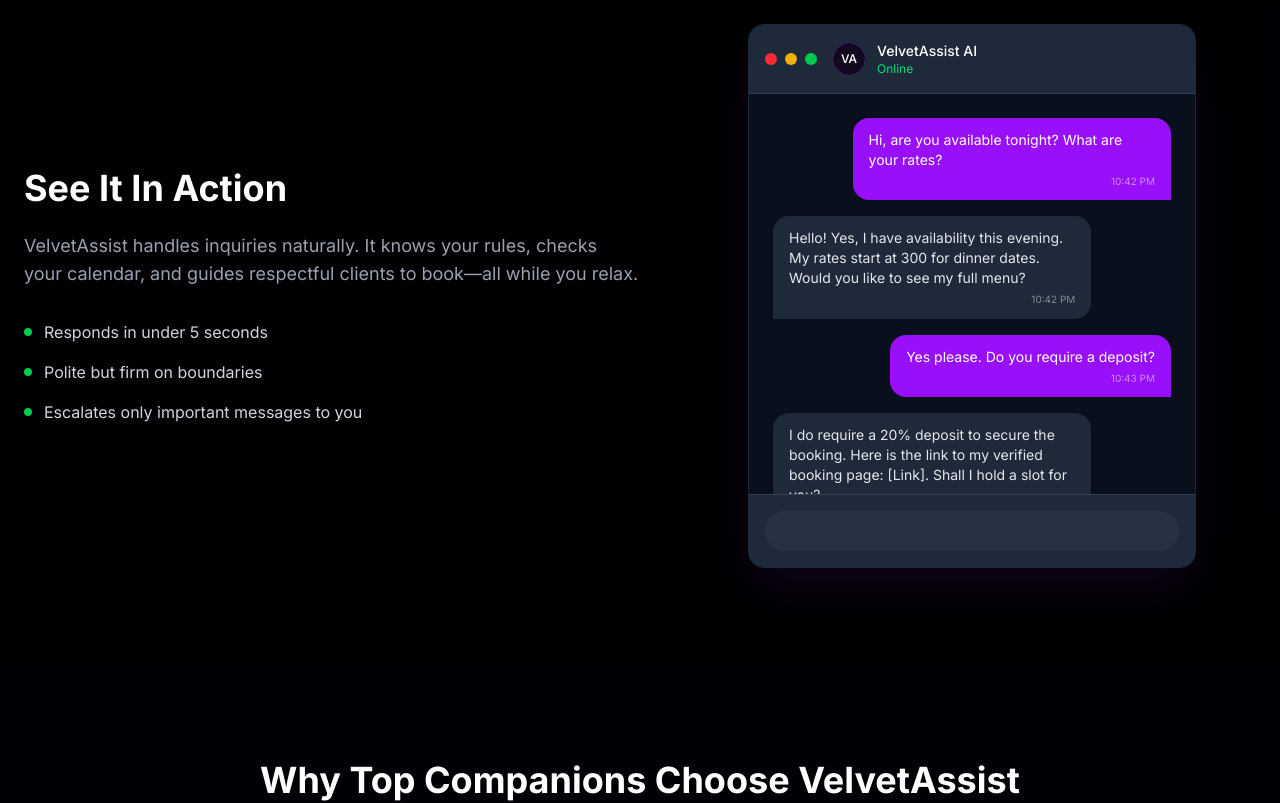
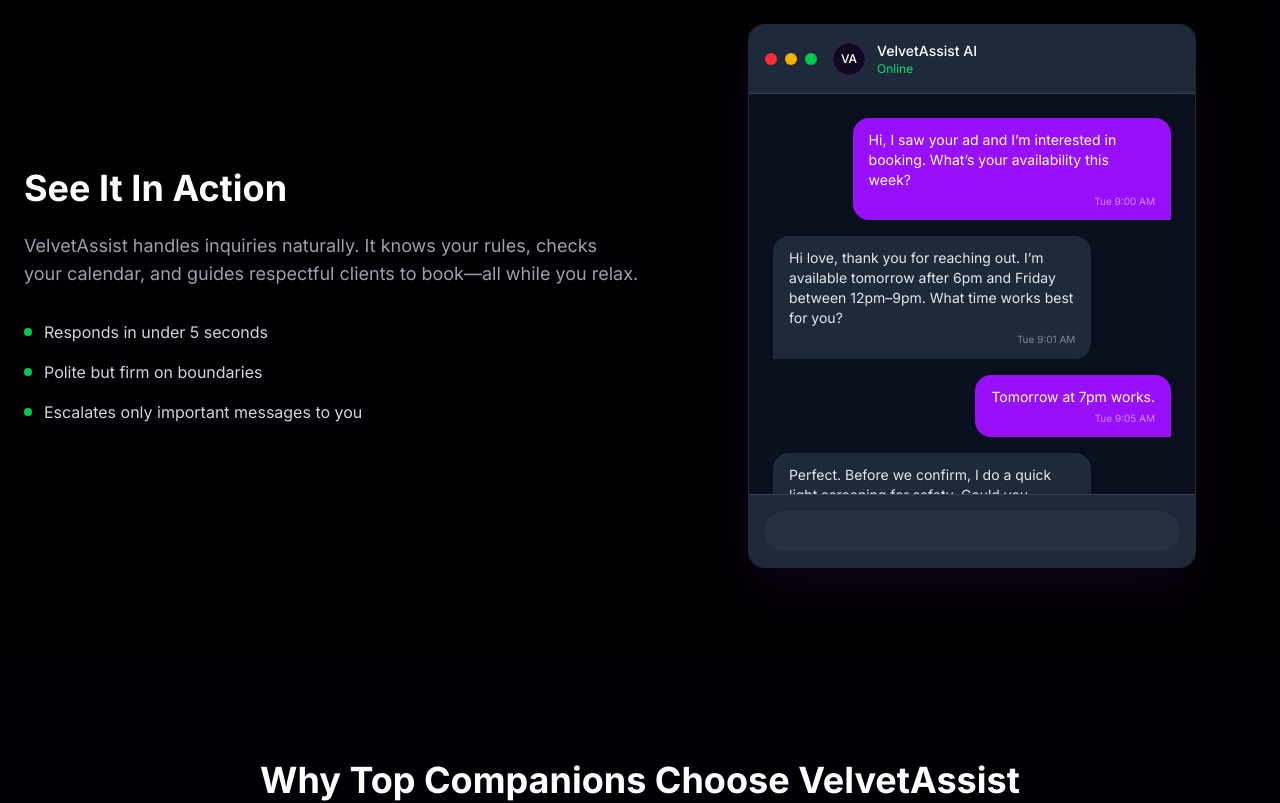
Before and after one commit to ElijahMsheliza/VelvetAssist, a Next.js app: page / in a window 1280 px wide. Shown: the part 2280-3083 px from the top of the page. Built offline with nearby package versions, Linux system fonts and the light colour scheme; a web font is replaced by a local one.

Commit message:
Content: Update demo chat with realistic flow

```diff
--- a/components/DemoChat.tsx
+++ b/components/DemoChat.tsx
@@ -22,23 +22,78 @@
 const messages = [
     {
         role: "user",
-        content: "Hi, are you available tonight? What are your rates?",
-        time: "10:42 PM"
+        content: "Hi, I saw your ad and I’m interested in booking. What’s your availability this week?",
+        time: "Tue 9:00 AM"
     },
     {
         role: "assistant",
-        content: "Hello! Yes, I have availability this evening. My rates start at 300 for dinner dates. Would you like to see my full menu?",
-        time: "10:42 PM"
+        content: "Hi love, thank you for reaching out. I’m available tomorrow after 6pm and Friday between 12pm–9pm. What time works best for you?",
+        time: "Tue 9:01 AM"
     },
     {
         role: "user",
-        content: "Yes please. Do you require a deposit?",
-        time: "10:43 PM"
+        content: "Tomorrow at 7pm works.",
+        time: "Tue 9:05 AM"
     },
     {
         role: "assistant",
-        content: "I do require a 20% deposit to secure the booking. Here is the link to my verified booking page: [Link]. Shall I hold a slot for you?",
-        time: "10:43 PM"
+        content: "Perfect. Before we confirm, I do a quick light screening for safety. Could you please share: Your first name, general occupation, and a phone number. Nothing sensitive is required.",
+        time: "Tue 9:06 AM"
+    },
+    {
+        role: "user",
+        content: "Sure. I’m Daniel, I work in IT, and my number is 416-555-8291. What do you do with this info?",
+        time: "Tue 9:10 AM"
+    },
+    {
+        role: "assistant",
+        content: "It’s only for safety and to ensure clients are real people. I don’t save or store personal information — your privacy matters. Once the booking is complete, it’s deleted.",
+        time: "Tue 9:11 AM"
+    },
+    {
+        role: "assistant",
+        content: "The rate for the 1-hour booking is $300. A $40 deposit is required to secure your time. Accepted methods: e-Transfer, Cash App, PayPal, or crypto (USDT). Would you like the payment details?",
+        time: "Tue 9:11 AM"
+    },
+    {
+        role: "user",
+        content: "Yes, send them.",
+        time: "Tue 9:12 AM"
+    },
+    {
+        role: "assistant",
+        content: "Here you go: [Payment Link]. Once received, I’ll confirm the booking and send the address 1 hour before the session.",
+        time: "Tue 9:12 AM"
+    },
+    {
+        role: "user",
+        content: "Deposit sent.",
+        time: "Tue 9:20 AM"
+    },
+    {
+        role: "assistant",
+        content: "Got it, thank you. Your 7pm tomorrow appointment is confirmed. I’ll share the location around 6pm. Looking forward to meeting you.",
+        time: "Tue 9:21 AM"
+    },
+    {
+        role: "assistant",
+        content: "Hi Daniel, hope your day’s going well. Here is the address for your 7pm booking: [Location]. Please text when you arrive.",
+        time: "Wed 6:00 PM"
+    },
+    {
+        role: "user",
+        content: "Will do. I’m 10 minutes out.",
+        time: "Wed 6:50 PM"
+    },
+    {
+        role: "user",
+        content: "Hey, it’s Daniel from last time. Are you available tonight?",
+        time: "Fri 4:00 PM"
+    },
+    {
+        role: "assistant",
+        content: "Hi Daniel! No screening needed this time — thanks for being a returning client. I’m available after 9pm. Would you like 1 hour or 90 minutes?",
+        time: "Fri 4:01 PM"
     }
 ]
 
```
